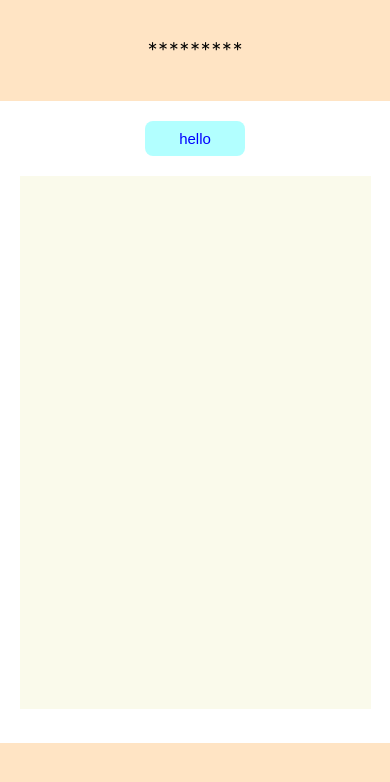
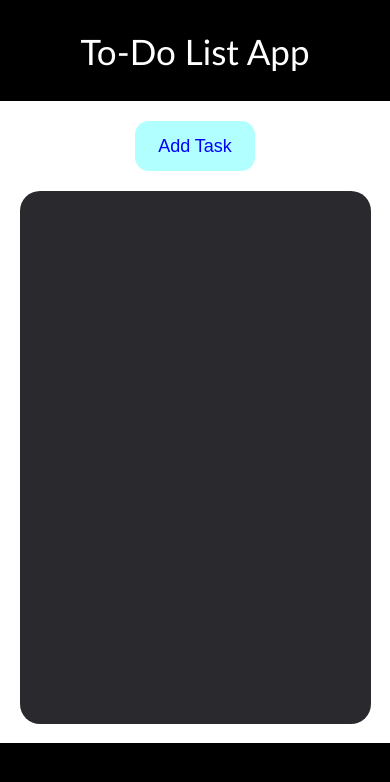
Before and after one commit to Swayam226/ToDo-App, a plain HTML site: page index.html in a window 390 px wide. Drawn offline with Linux system fonts and the light colour scheme.

Commit message:
media queries + more design

```diff
--- a/index.html
+++ b/index.html
@@ -7,11 +7,11 @@
     <link rel="stylesheet" href="style.css" />
   </head>
   <body>
-    <div class="navbar"><p>*********</p></div>
+    <div class="navbar"><p>To-Do List App</p></div>
 
     <div class="hero">
       <div class="container">
-        <button id="new">hello</button>
+        <button id="addtask">Add Task</button>
         <div class="taskarea"></div>
       </div>
     </div>
--- a/script.js
+++ b/script.js
@@ -2,7 +2,7 @@
 
 function addtask() {
     let taskarea = document.querySelector(".taskarea")
-    let btn = document.getElementById("new");
+    let btn = document.getElementById("addtask");
     btn.addEventListener("click", () => {
 
         let taskcontent = prompt("enter task you want to add: ");
@@ -10,7 +10,9 @@ function addtask() {
         if (taskcontent) {
             let tasklist = document.createElement("ul");
             tasklist.className = "tasklist"
+
             let taskitem = document.createElement("li");
+            taskitem.className = "taskitem"
 
             // adding task completion styles
             taskitem.addEventListener("click", () => {
--- a/style.css
+++ b/style.css
@@ -2,6 +2,8 @@
     margin: 0;
     padding: 0;
 }
+
+
 
 .navbar{
     display: flex;
@@ -46,7 +48,7 @@ p{
     background-color: bisque;
 }
 
-#new {
+#addtask {
     width: 100px;
     height: 35px;
     border-radius: 8px;
@@ -57,7 +59,7 @@ p{
     font-size: 15px;
 }
 
-#new:hover{
+#addtask:hover{
     background-color: rgb(41, 41, 247);
     color: white;
 }
@@ -71,15 +73,58 @@ p{
     flex-direction: column;
     align-items: center;
     overflow: auto;
+    border-radius: 20px;
 }
 
 .tasklist{
     list-style-type: none;
     margin: 0;
-    padding: 0;
+    padding-top: 8px;
+}
+
+.taskitem{
+    font-family:'Gill Sans', 'Gill Sans MT', Calibri, 'Trebuchet MS', sans-serif;
+    font-size: 17px;
+    cursor: pointer;
 }
 
 .taskcomp{
     color: gray;
     text-decoration: line-through;
 }
+
+@media only screen and (max-width: 600px){
+    .navbar{
+        background-color: rgb(0, 0, 0);
+    }
+
+    p{
+        color: white;
+        font-size: 35px;
+    }
+
+    #addtask{
+        width: 120px;
+        height: 50px;
+        border-radius: 14px;
+        color: blue;
+        background-color: rgb(178, 255, 255);
+        margin-top: 20px;
+        border-width: 0px;
+        font-size: 18px;
+    }
+
+    .taskarea{
+        background-color: rgb(42, 42, 46);
+        color: white;
+    }
+
+    .taskitem{
+        font-family: 'Gill Sans', 'Gill Sans MT', Calibri, 'Trebuchet MS', sans-serif;
+        font-size: 26px;
+    }
+
+    .footer{
+        background-color: rgb(0, 0, 0);
+    }
+}
```
